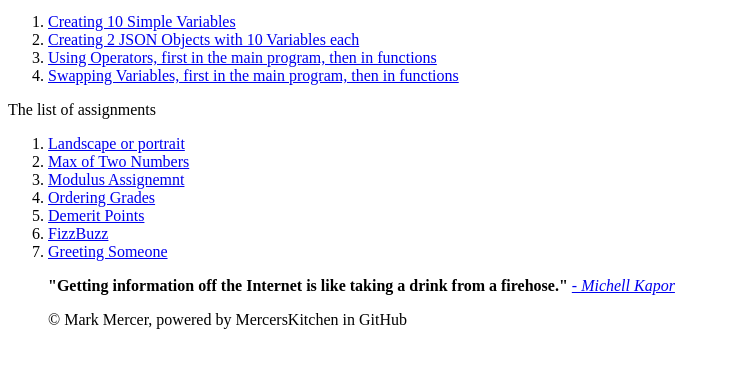
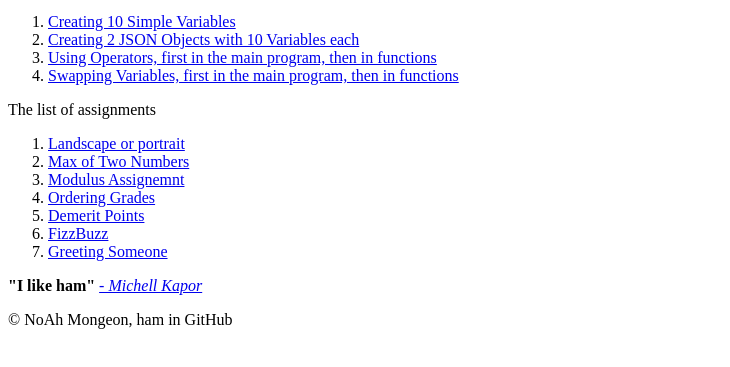
Before and after one commit to Daedelic/Javascript-Lessons, a plain HTML site: page Index.html in a window 1280 px wide. Shown: the part 101-468 px from the top of the page, without its empty margins (0-730 px from the left). Drawn offline with Linux system fonts and the light colour scheme; files whose address does not match are found by name.

Commit message:
Update Index.html

```diff
--- a/Index.html
+++ b/Index.html
@@ -44,11 +44,10 @@
 </body>
 
 <footer>
-  <blockquote cite="https://www.brainyquote.com/quotes/mitchell_kapor_163583">
   <!--  Date Accessed: 20180920 -->
-  <p><strong>"Getting information off the Internet is like taking a drink from a firehose."</strong>
+<p><strong>"I like ham"</strong>
     <em><a href="https://www.brainyquote.com/quotes/mitchell_kapor_163583" target="_blank">- Michell Kapor</a></em></p>
-  <p>&copy Mark Mercer, powered by MercersKitchen in GitHub</p>
+  <p>&copy NoAh Mongeon, ham in GitHub</p>
 </footer>
 
 </html>
```
